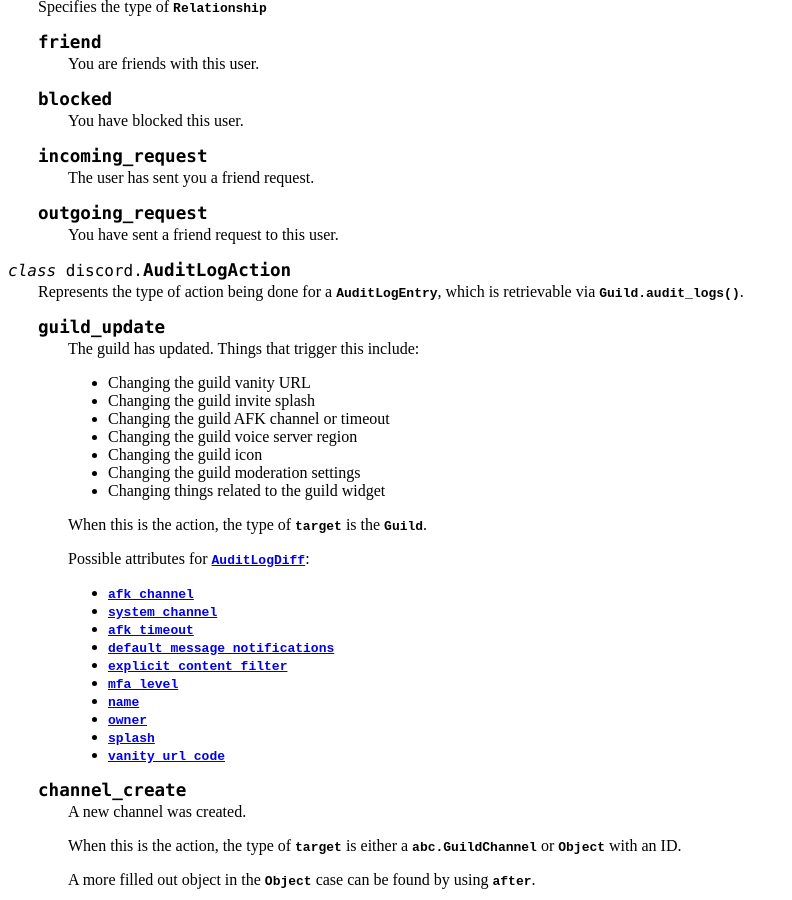
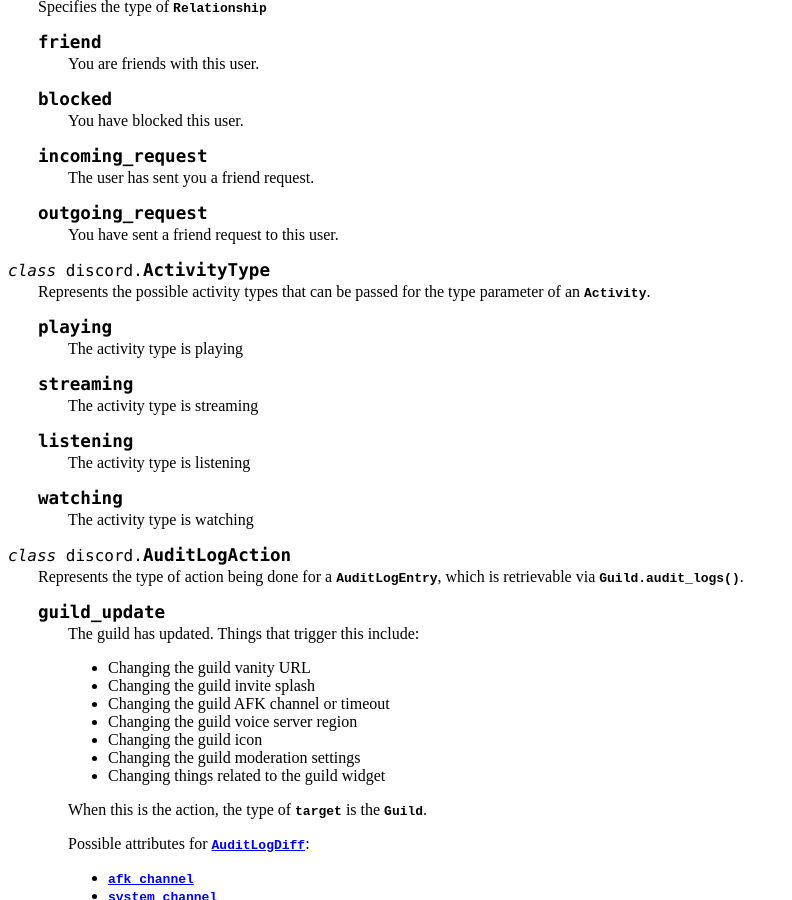
Before and after one commit to Rapptz/discord.py, a Sphinx documentation site: the page built from docs/api.rst, in a window 1280 px wide and 900 px high, scrolled down 14341 px. Shown: the whole window, without its empty margins (0-792 px from the left). Built offline with Sphinx 7.4.7, drawn with Linux system fonts in a browser that asks for light colours.

Commit message:
Added the ActivityType enum to the API documentation

```diff
--- a/docs/api.rst
+++ b/docs/api.rst
@@ -870,6 +870,25 @@ All enumerations are subclasses of `enum`_.
     .. attribute:: outgoing_request
 
         You have sent a friend request to this user.
+
+
+.. class:: ActivityType
+
+    Represents the possible activity types that can be passed for the type
+    parameter of an :class:`Activity`.
+
+    .. attribute:: playing
+
+        The activity type is playing
+    .. attribute:: streaming
+
+        The activity type is streaming
+    .. attribute:: listening
+
+        The activity type is listening
+    .. attribute:: watching
+
+        The activity type is watching
 
 
 .. class:: AuditLogAction
```
